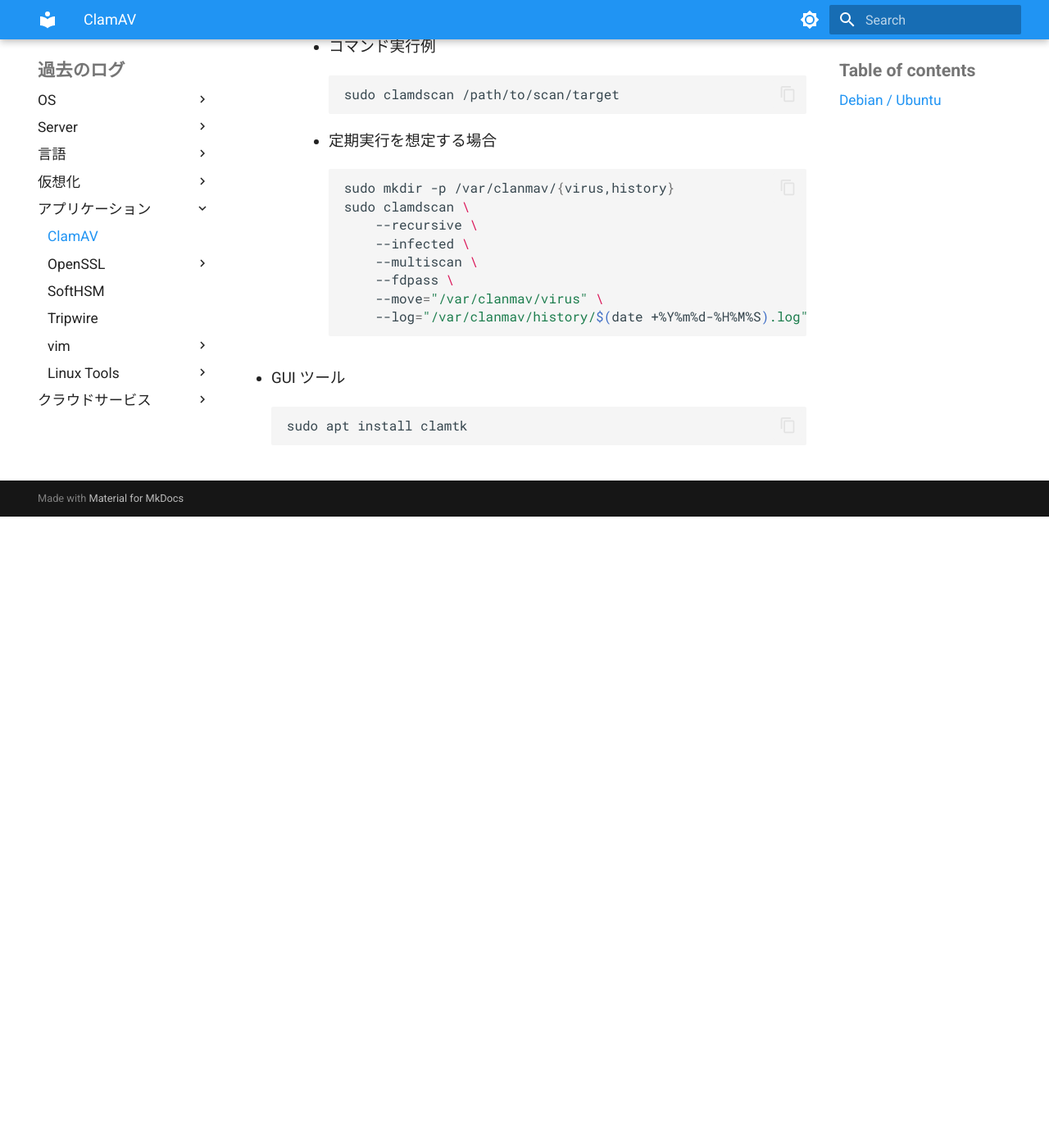
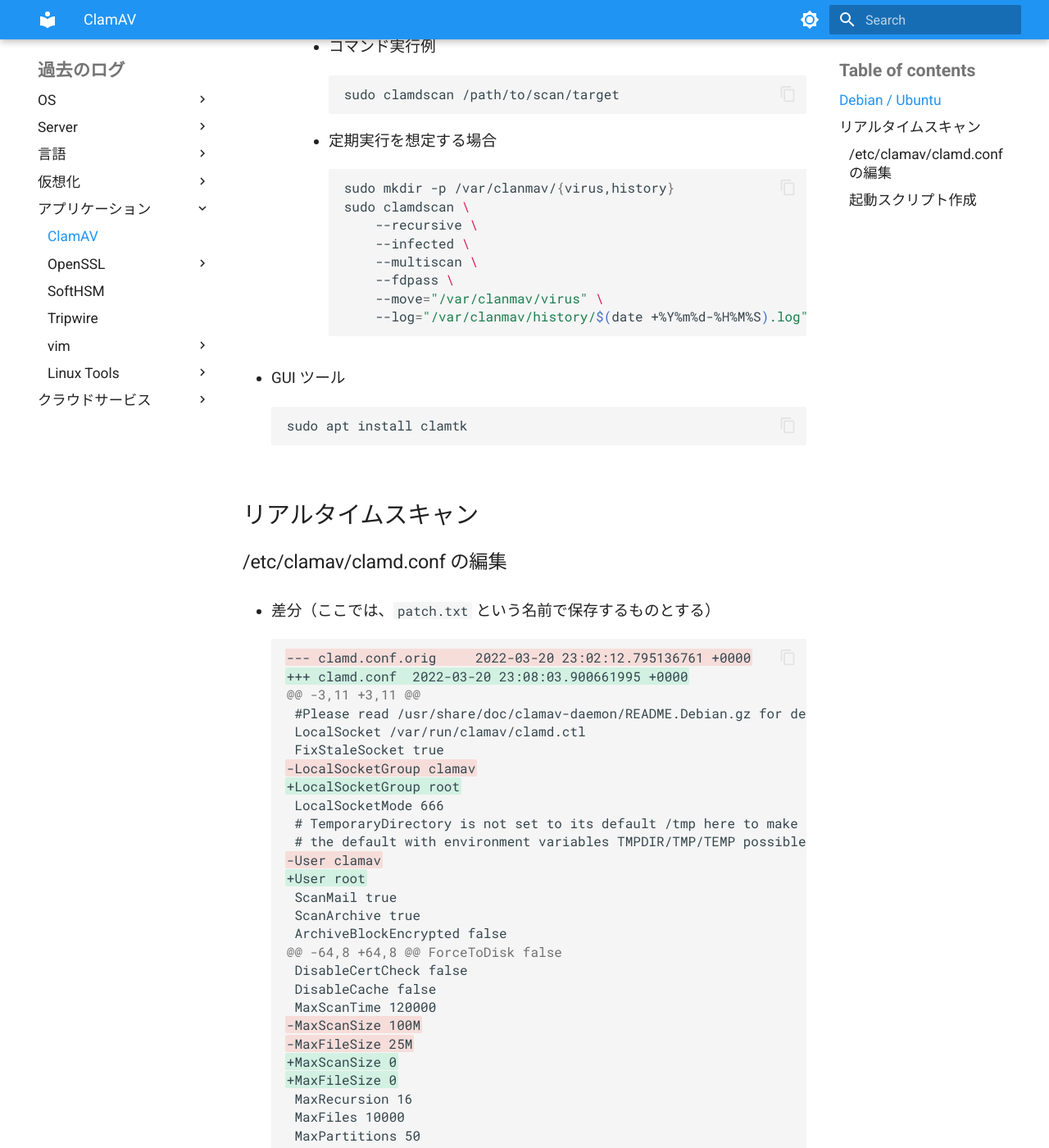
Before and after one commit to nynaka/website, an MkDocs documentation site: the page built from docs/app/clamav.md, in a window 1280 px wide and 1400 px high, scrolled down 1092 px. Shown: the whole window at 82% size. Built offline with MkDocs 1.6.1 and Material for MkDocs 9.7.7, drawn with Linux system fonts in a browser that asks for light colours; before the commit the page ends 1722 px from its top, so only the background shows below that; some of the changed text lies outside the part shown.

Commit message:
過去のメモ見直し

````diff
--- a/docs/app/clamav.md
+++ b/docs/app/clamav.md
@@ -66,3 +66,112 @@ ClamAV
     ```bash
     sudo apt install clamtk
     ```
+
+
+## リアルタイムスキャン
+
+### /etc/clamav/clamd.conf の編集
+
+- 差分（ここでは、`patch.txt` という名前で保存するものとする）
+
+    ```diff
+    --- clamd.conf.orig     2022-03-20 23:02:12.795136761 +0000
+    +++ clamd.conf  2022-03-20 23:08:03.900661995 +0000
+    @@ -3,11 +3,11 @@
+     #Please read /usr/share/doc/clamav-daemon/README.Debian.gz for details
+     LocalSocket /var/run/clamav/clamd.ctl
+     FixStaleSocket true
+    -LocalSocketGroup clamav
+    +LocalSocketGroup root
+     LocalSocketMode 666
+     # TemporaryDirectory is not set to its default /tmp here to make overriding
+     # the default with environment variables TMPDIR/TMP/TEMP possible
+    -User clamav
+    +User root
+     ScanMail true
+     ScanArchive true
+     ArchiveBlockEncrypted false
+    @@ -64,8 +64,8 @@ ForceToDisk false
+     DisableCertCheck false
+     DisableCache false
+     MaxScanTime 120000
+    -MaxScanSize 100M
+    -MaxFileSize 25M
+    +MaxScanSize 0
+    +MaxFileSize 0
+     MaxRecursion 16
+     MaxFiles 10000
+     MaxPartitions 50
+    @@ -85,3 +85,10 @@ Bytecode true
+     BytecodeSecurity TrustSigned
+     BytecodeTimeout 60000
+     OnAccessMaxFileSize 5M
+    +# Configuration for on-access scan
+    +TCPAddr 127.0.0.1
+    +TCPSocket 3310
+    +OnAccessIncludePath /home
+    +OnAccessIncludePath /var/www/html
+    +OnAccessExtraScanning yes
+    +OnAccessExcludeRootUID yes
+    ```
+
+- 差分反映
+
+    ```bash
+    cd /etc/clamav/
+    sudo patch -p0 < patch.txt
+    ```
+
+### 起動スクリプト作成
+
+- 起動スクリプトの内容
+
+    ```ini title="/etc/systemd/system/clamonacc.service"
+
+    [Unit]
+    Description=ClamAV On Access Scanner
+    Requires=clamav-daemon.service
+    After=clamav-daemon.service syslog.target network.target
+
+    [Service]
+    Type=simple
+    User=root
+    ExecStartPre=/bin/bash -c "while [ ! -S /var/run/clamav/clamd.ctl ]; do sleep 1; done"
+    ExecStart=/usr/sbin/clamonacc -F --config-file=/etc/clamav/clamd.conf --log=/var/log/clamav/onacc.log --move=/root/quarantine
+
+    [Install]
+    WantedBy=multi-user.target
+    ```
+
+- ウイルス検知したファイルの移動先ディレクトリ作成
+
+    ```bash
+    sudo mkdir /root/quarantine
+    ```
+
+- On-Access Scan の自動起動設定
+
+    ```bash
+    sudo systemctl enable clamonacc
+    sudo systemctl start clamonacc
+    ```
+
+- 動作確認
+
+    - ウィルス検出テストファイルのダウンロード
+
+        ```bash
+        cd $HOME
+        wget http://www.eicar.org/download/eicar.com
+        wget https://secure.eicar.org/eicar.com.txt
+        wget https://secure.eicar.org/eicar_com.zip
+        ```
+
+    - /var/log/clamav/onacc.log
+
+        ```text
+        ClamInotif: watching '/home' (and all sub-directories)
+        ClamInotif: watching '/var/www/html' (and all sub-directories)
+        /home/hoge/eicar.com: Win.Test.EICAR_HDB-1 FOUND
+        /home/hoge/eicar.com: moved to '/root/quarantine/eicar.com'
+        ```
--- a/mkdocs.yml
+++ b/mkdocs.yml
@@ -13,6 +13,7 @@ nav:
     - Windows Tips: os/windows/windows_tips.md
 
   - Server:
+    - GitLab: server/gitlab_container.md
     - PostgreSQL: server/postgresql.md
     - Samba: server/samba.md
     - SSH:
@@ -20,6 +21,8 @@ nav:
     - LAN回線速度チェック: server/lan_speed_check.md
 
   - "言語":
+    - C:
+      - "Ubuntu22.04のcoreファイル出力": lang/c/corefile_ubuntu2404.md
     - Python:
       - OCI SDK: lang/python/oci_sdk_python.md
       - PyKCS11: lang/python/pykcs11.md
````
Also changed, not shown: docs/lang/c/corefile_ubuntu2404.md (added, +88 -0 lines), docs/server/gitlab_container.md (added, +132 -0 lines), docs/server/gitlab/00_gitlab_login.png (added).
